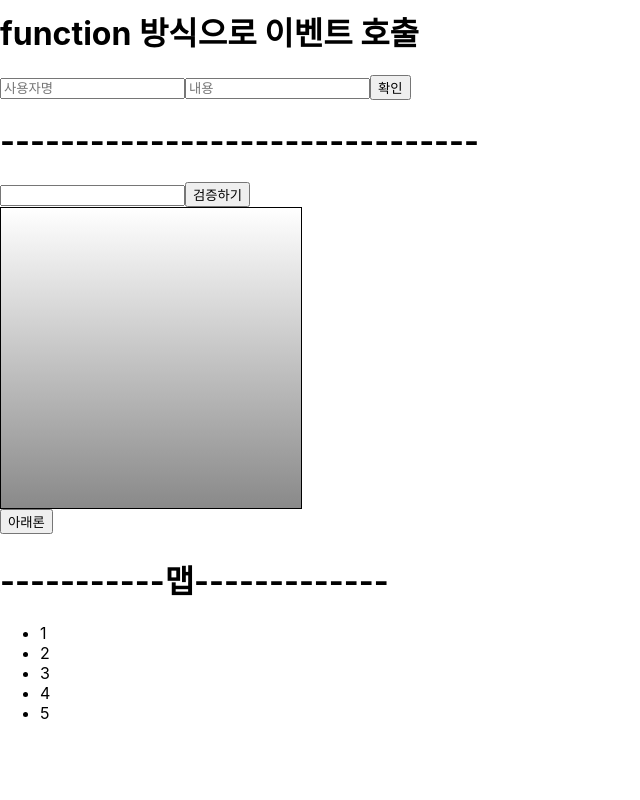
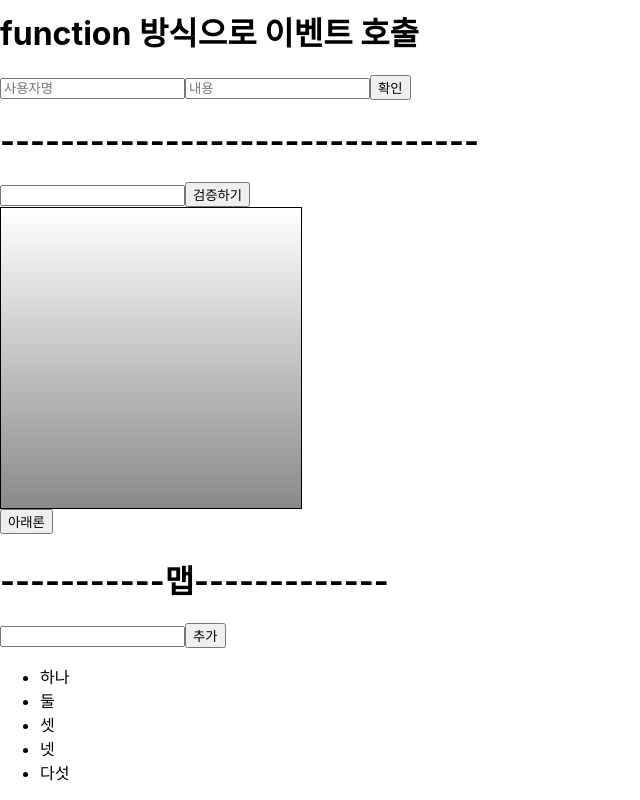
Before and after one commit to ooeeda/hello-react, a React (Create React App) app: page / in a window 1280 px wide. Shown: the part 522-1322 px from the top of the page, without its empty margins (0-640 px from the left). Before the commit the page ends 1261 px from the top, so only its background shows below. Built offline with nearby package versions, Linux system fonts and the light colour scheme.

Commit message:
6.4 컴포넌트 삽입삭제

```diff
--- a/src/InteraionSample.js
+++ b/src/InteraionSample.js
@@ -1,14 +1,50 @@
-import React from 'react';
+import React,{useState} from 'react';
 
 const InteraionSample = () =>{
 
-    const names = ['1','2','3','4','5'];
-    const nameList = names.map((name, index) => <li key={index}>{name}</li>);
+    /*const names = ['1','2','3','4','5'];
+    const nameList = names.map((name, index) => <li key={index}>{name}</li>);*/
 
-    return(
+    const [names, setNames] = useState([
+        {id : 1 , text : '하나'},
+        {id : 2 , text : '둘'},
+        {id : 3 , text : '셋'},
+        {id : 4 , text : '넷'},
+        {id : 5 , text : '다섯'},
+    ]);
 
+
+
+    const [inputText, setInputText] = useState('');
+    const [nextId, setNextId] = useState(6);
+    const onChange = e => setInputText(e.target.value);
+
+    const onClick = () =>{
+        const nextNames = names.concat({
+           id : nextId,
+           text : inputText
+        });
+        setNextId(nextId+1);
+        setNames(nextNames);
+        setInputText('');
+    }
+
+    const onRemove = id => {
+        const nextNames = names.filter(name => name.id !== id);
+        setNames(nextNames);
+    }
+
+    const nameList = names.map((name) => (
+        <li key={name.id} onDoubleClick={()=>{onRemove(name.id)}}>{name.text}</li>
+    ));
+
+
+
+    return( <>
+        <input value={inputText} onChange={onChange} />
+        <button onClick={onClick}>추가</button>
         <ul>{nameList}</ul>
-
+        </>
     );
 }
 
```
